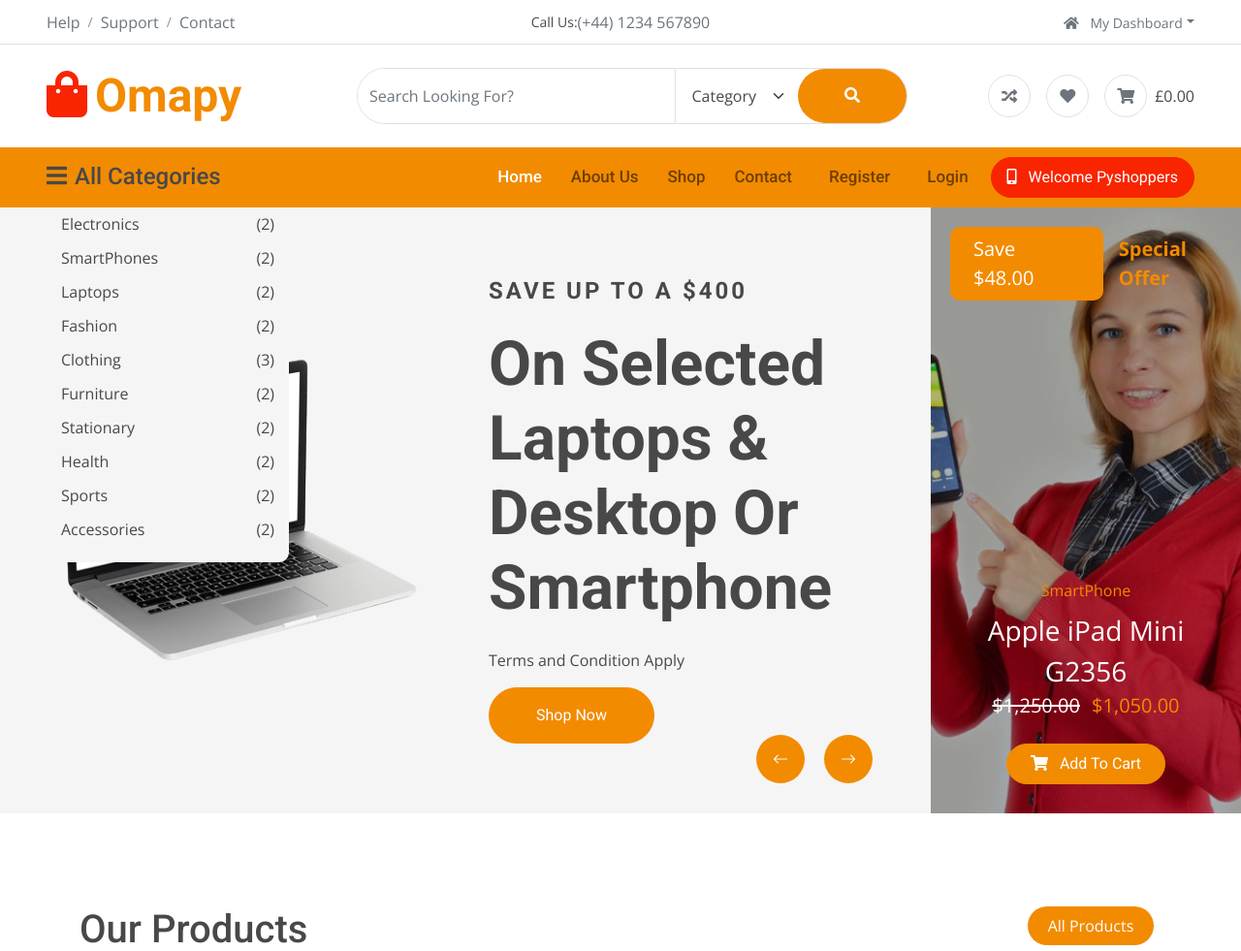
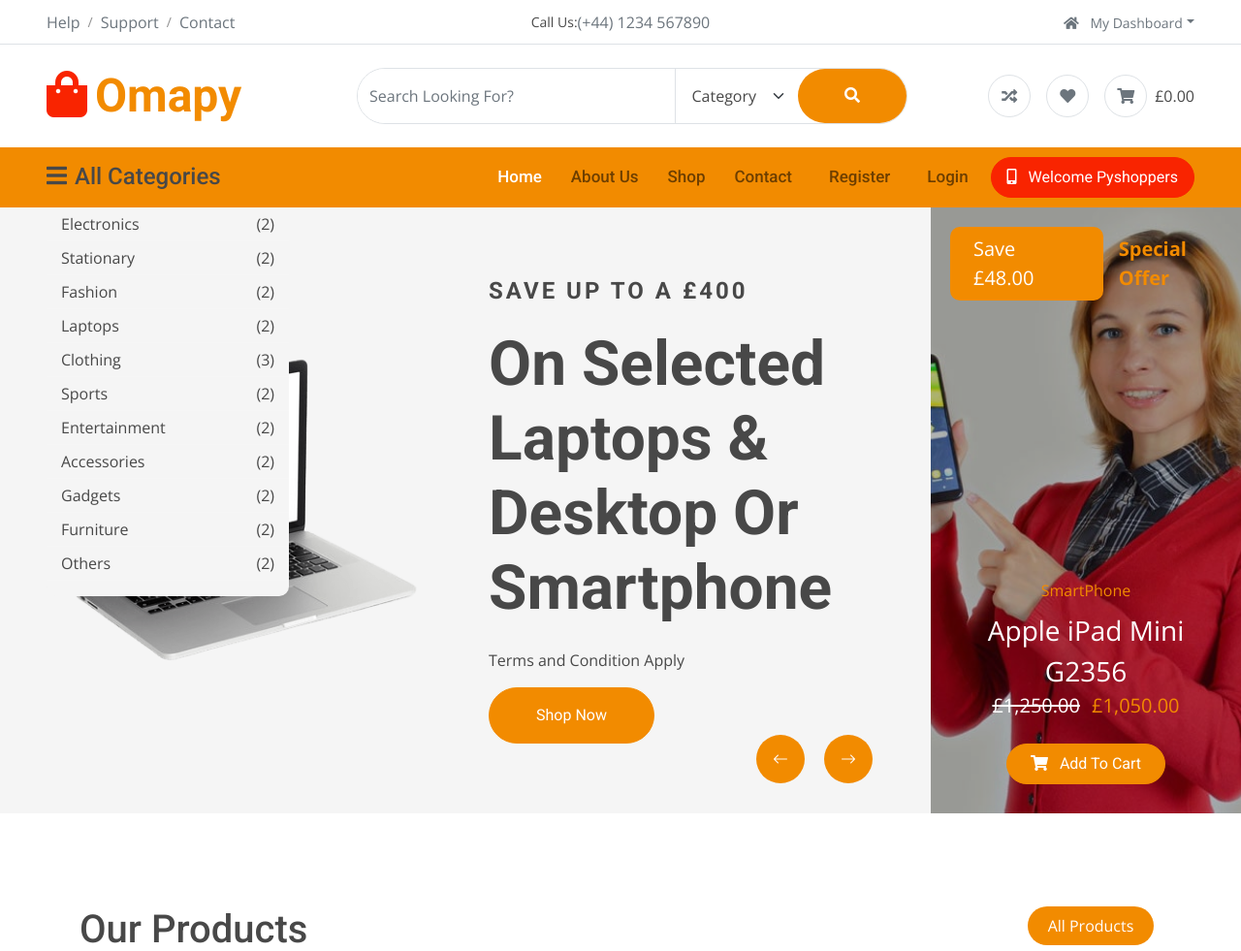
Before and after one commit to c5030237/omapy_marketplace, a Flask app: page / in a window 1280 px wide, after a click on "All Categories". Shown: the top 981 px of the page at 97% size. Run offline with Flask 3, Linux system fonts and the light colour scheme; data comes from the database, SQL or seed files in the repository; some libraries are stand-ins or nearby versions.

Commit message:
Updated the navigation bar

```diff
--- a/template/base.html
+++ b/template/base.html
@@ -155,19 +155,19 @@
                                 </li>
                                 <li>
                                     <div class="categories-bars-item">
-                                        <a href="#">SmartPhones</a>
+                                        <a href="#">Stationary</a>
                                         <span>(2)</span>
                                     </div>
                                 </li>
                                 <li>
                                     <div class="categories-bars-item">
-                                        <a href="#">Laptops</a>
+                                        <a href="#">Fashion</a>
                                         <span>(2)</span>
                                     </div>
                                 </li>
                                  <li>
                                     <div class="categories-bars-item">
-                                        <a href="#">Fashion</a>
+                                        <a href="#">Laptops</a>
                                         <span>(2)</span>
                                     </div>
                                 </li> <li>
@@ -177,29 +177,34 @@
                                     </div>
                                 </li> <li>
                                     <div class="categories-bars-item">
-                                        <a href="#">Furniture</a>
+                                        <a href="#">Sports</a>
                                         <span>(2)</span>
                                     </div>
                                 </li> <li>
                                     <div class="categories-bars-item">
-                                        <a href="#">Stationary</a>
+                                        <a href="#">Entertainment</a>
                                         <span>(2)</span>
                                     </div>
                                 </li> <li>
                                     <div class="categories-bars-item">
-                                        <a href="#">Health</a>
+                                        <a href="#">Accessories</a>
                                         <span>(2)</span>
                                     </div>
                                 </li>
                                 <li>
                                     <div class="categories-bars-item">
-                                        <a href="#">Sports</a>
+                                        <a href="#">Gadgets</a>
+                                        <span>(2)</span>
+                                    </div>
+                                </li><li>
+                                    <div class="categories-bars-item">
+                                        <a href="#">Furniture</a>
                                         <span>(2)</span>
                                     </div>
                                 </li>
                                 <li>
                                     <div class="categories-bars-item">
-                                        <a href="#">Accessories</a>
+                                        <a href="#">Others</a>
                                         <span>(2)</span>
                                     </div>
                                 </li>
@@ -245,19 +250,19 @@
                                 </li>
                                 <li>
                                     <div class="categories-bars-item">
-                                        <a href="#">SmartPhones</a>
+                                        <a href="#">Stationary</a>
                                         <span>(2)</span>
                                     </div>
                                 </li>
                                 <li>
                                     <div class="categories-bars-item">
-                                        <a href="#">Laptops</a>
+                                        <a href="#">Fashion</a>
                                         <span>(2)</span>
                                     </div>
                                 </li>
                                  <li>
                                     <div class="categories-bars-item">
-                                        <a href="#">Fashion</a>
+                                        <a href="#">Laptops</a>
                                         <span>(2)</span>
                                     </div>
                                 </li> <li>
@@ -267,29 +272,35 @@
                                     </div>
                                 </li> <li>
                                     <div class="categories-bars-item">
-                                        <a href="#">Furniture</a>
+                                        <a href="#">Sports</a>
                                         <span>(2)</span>
                                     </div>
                                 </li> <li>
                                     <div class="categories-bars-item">
-                                        <a href="#">Stationary</a>
+                                        <a href="#">Entertainment</a>
                                         <span>(2)</span>
                                     </div>
                                 </li> <li>
                                     <div class="categories-bars-item">
-                                        <a href="#">Health</a>
+                                        <a href="#">Accessories</a>
                                         <span>(2)</span>
                                     </div>
                                 </li>
                                 <li>
                                     <div class="categories-bars-item">
-                                        <a href="#">Sports</a>
+                                        <a href="#">Gadgets</a>
                                         <span>(2)</span>
                                     </div>
                                 </li>
                                 <li>
                                     <div class="categories-bars-item">
-                                        <a href="#">Accessories</a>
+                                        <a href="#">Furniture</a>
+                                        <span>(2)</span>
+                                    </div>
+                                </li>
+                                <li>
+                                    <div class="categories-bars-item">
+                                        <a href="#">Others</a>
                                         <span>(2)</span>
                                         </li>
                                     </ul>
--- a/template/index.html
+++ b/template/index.html
@@ -15,7 +15,7 @@
                     </div>
                     <div class="col-xl-6 carousel-content p-4">
                         <h4 class="text-uppercase fw-bold mb-4 wow fadeInRight" data-wow-delay="0.1s"
-                            style="letter-spacing: 3px;">Save Up To A $400</h4>
+                            style="letter-spacing: 3px;">Save Up To A £400</h4>
                         <h1 class="display-3 text-capitalize mb-4 wow fadeInRight" data-wow-delay="0.3s">On Selected
                             Laptops & Desktop Or Smartphone</h1>
                         <p class="text-dark wow fadeInRight" data-wow-delay="0.5s">Terms and Condition Apply</p>
@@ -30,7 +30,7 @@
                     </div>
                     <div class="col-xl-6 carousel-content p-4">
                         <h4 class="text-uppercase fw-bold mb-4 wow fadeInRight" data-wow-delay="0.1s"
-                            style="letter-spacing: 3px;">Save Up To A $200</h4>
+                            style="letter-spacing: 3px;">Save Up To A £200</h4>
                         <h1 class="display-3 text-capitalize mb-4 wow fadeInRight" data-wow-delay="0.3s">On Selected
                             Laptops & Desktop Or Smartphone</h1>
                         <p class="text-dark wow fadeInRight" data-wow-delay="0.5s">Terms and Condition Apply</p>
@@ -45,15 +45,15 @@
                 <img src="{{ url_for('static', filename='img/header-img.jpg')}}" class="img-fluid w-100 h-100"
                     style="object-fit: cover;" alt="Image">
                 <div class="carousel-banner-offer">
-                    <p class="bg-primary text-white rounded fs-5 py-2 px-4 mb-0 me-3">Save $48.00</p>
+                    <p class="bg-primary text-white rounded fs-5 py-2 px-4 mb-0 me-3">Save £48.00</p>
                     <p class="text-primary fs-5 fw-bold mb-0">Special Offer</p>
                 </div>
                 <div class="carousel-banner">
                     <div class="carousel-banner-content text-center p-4">
                         <a href="#" class="d-block mb-2">SmartPhone</a>
                         <a href="#" class="d-block text-white fs-3">Apple iPad Mini <br> G2356</a>
-                        <del class="me-2 text-white fs-5">$1,250.00</del>
-                        <span class="text-primary fs-5">$1,050.00</span>
+                        <del class="me-2 text-white fs-5">£1,250.00</del>
+                        <span class="text-primary fs-5">£1,050.00</span>
                     </div>
                     <a href="#" class="btn btn-primary rounded-pill py-2 px-4"><i class="fas fa-shopping-cart me-2"></i>
                         Add To Cart</a>
```
